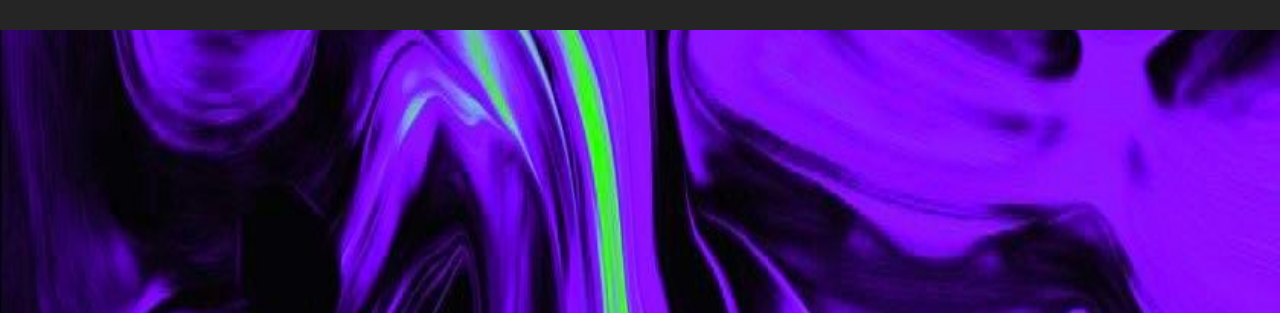
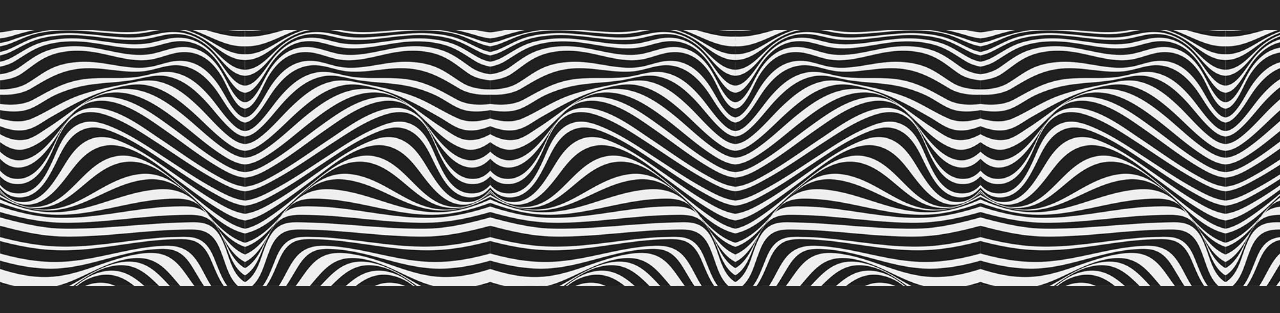
Before and after one commit to Prowkarma/Prowkarma.github.io, a plain HTML site: page contact.html in a window 1280 px wide. Shown: the part 204-517 px from the top of the page. Drawn offline with Linux system fonts and the light colour scheme.

Commit message:
Updating images
experimenting with different images

```diff
--- a/contact.html
+++ b/contact.html
@@ -21,7 +21,7 @@
     </header>
     <main>
         <div class="contact-image">
-            <img src="assets/contact.png" alt="ContactImageHeader">
+            <img src="assets/contactbanner.jpg" alt="ContactImageHeader">
             <p class="image-text">Lorem ipsum dolor sit amet, consectetur adipiscing elit.</p>
         </div>
         <div class="contact-form">
--- a/style.css
+++ b/style.css
@@ -55,7 +55,7 @@ header .title {
 
 .contact-image img {
     width: 100%;
-    height: 500px;
+    height: 100%;
     display: block;
     margin: 0 auto;
 }
```
Also changed, not shown: index.html (+1 -1 lines), assets/contactbanner.jpg (added), assets/homepagebanner.jpg (added), assets/homepagee.jpg (added).
